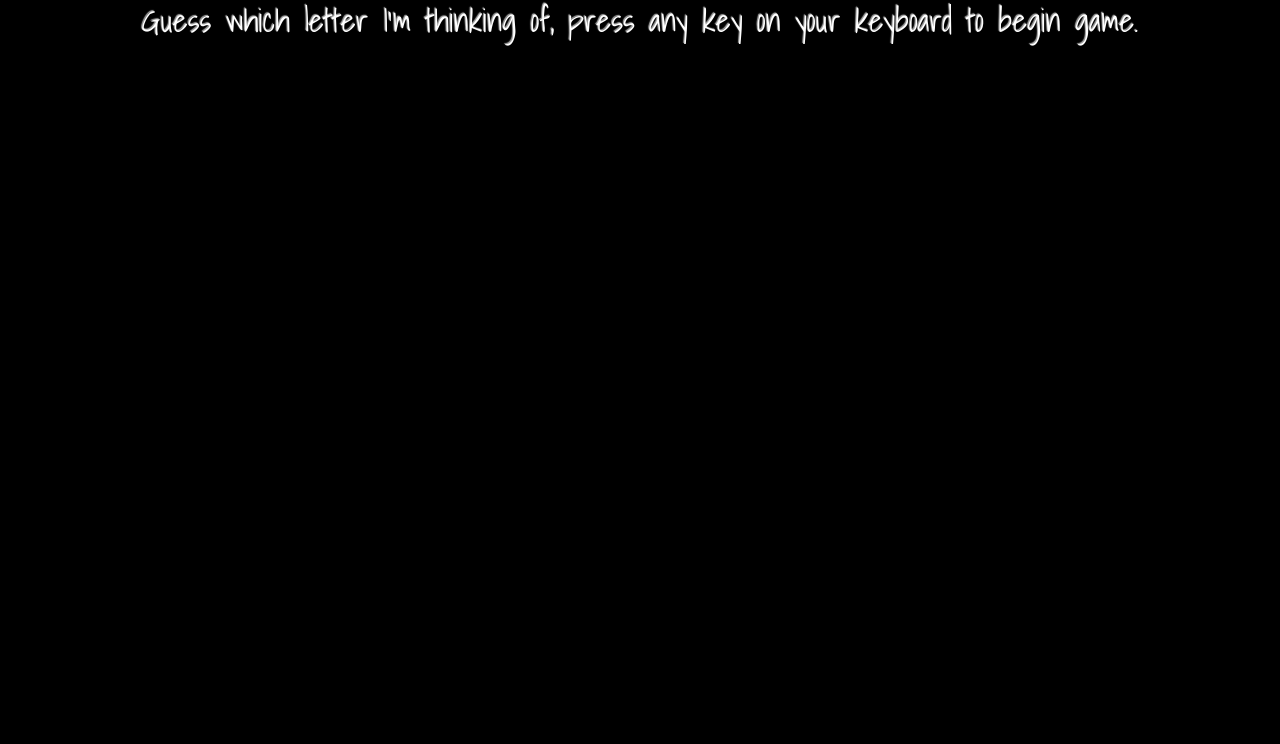
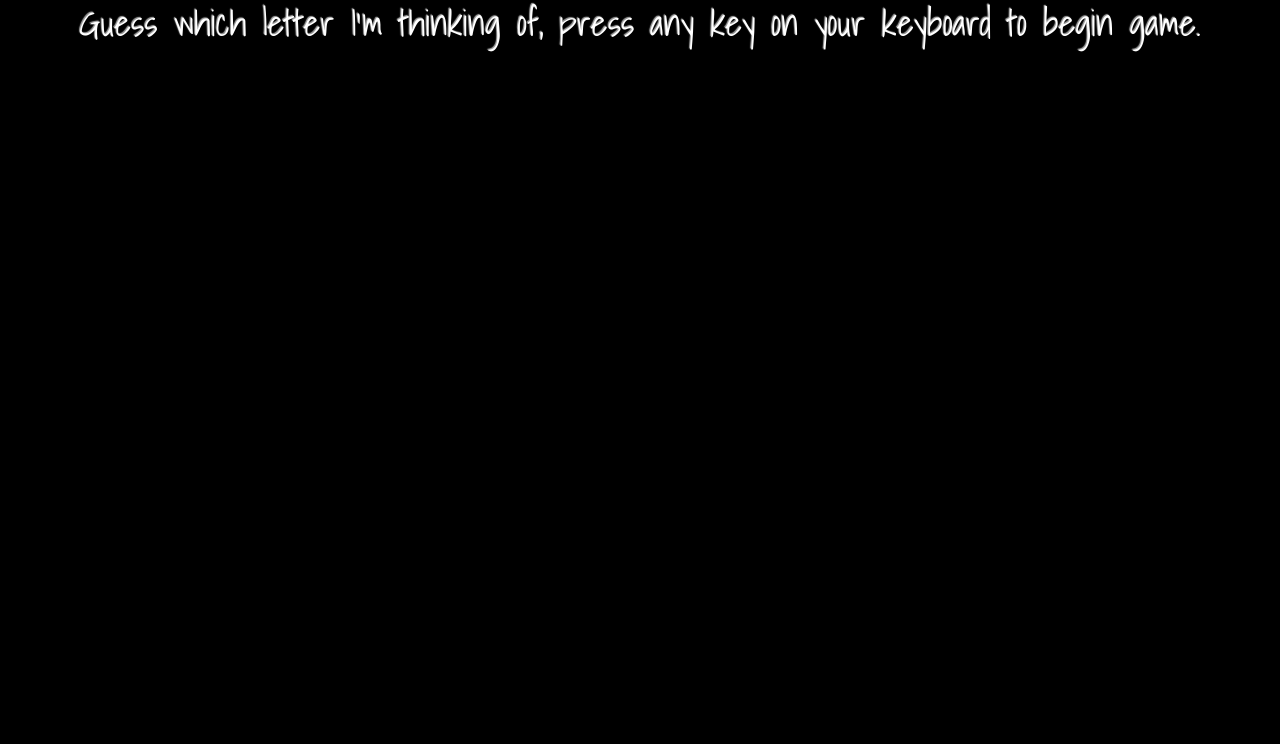
Before and after one commit to 2juicy/Psychic-Game, a plain HTML site: page index.html in a window 1280 px wide. Shown: the part 56-800 px from the top of the page. Drawn offline with Linux system fonts and the light colour scheme.

Commit message:
font-size changes

```diff
--- a/style.css
+++ b/style.css
@@ -21,6 +21,9 @@ hr{
     margin: 0;
     padding: 0;
 }
+hr + p{
+    font-size: 36px;
+}
 h1{
     font-family: 'Dancing Script', cursive;
     color: antiquewhite;
```
